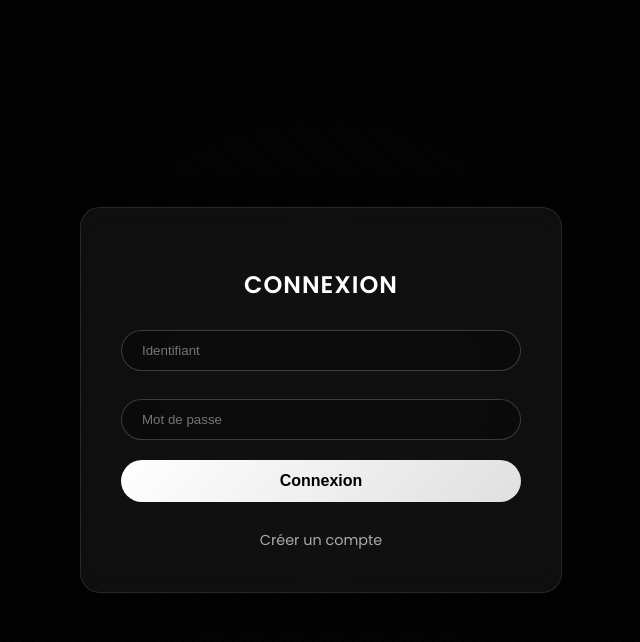
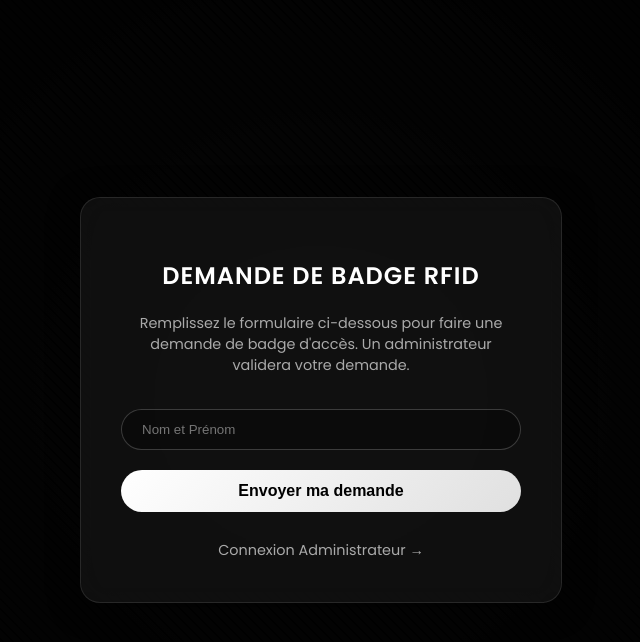
Before and after one commit to pixe71/Mini-Projet-qr-auth, a PHP site: page / in a window 1280 px wide. Shown: the top 642 px of the page, without its empty margins (319-959 px from the left). Run offline with PHP 8.4, Linux system fonts and the light colour scheme.

Commit message:
Update index.php

```diff
--- a/index.php
+++ b/index.php
@@ -2,27 +2,52 @@
 session_start();
 require 'db.php';
 
+$success = false;
+$erreur = false;
+$max_attempts = 3; // Nombre max de tentatives
+$time_window = 30; // Fenêtre de temps en secondes
+$cooldown_time = 120; // Cooldown si trop de tentatives
+
 if ($_SERVER["REQUEST_METHOD"] == "POST") {
-    $username = $_POST['username'];
-    $password = $_POST['password'];
+    // Initialiser le tableau des tentatives si nécessaire
+    if (!isset($_SESSION['request_attempts'])) {
+        $_SESSION['request_attempts'] = [];
+    }
 
-    $stmt = $pdo->prepare("SELECT * FROM admins WHERE username = ?");
-    $stmt->execute([$username]);
-    $admin = $stmt->fetch();
+    // Nettoyer les anciennes tentatives (> 30 secondes)
+    $current_time = time();
+    $_SESSION['request_attempts'] = array_filter($_SESSION['request_attempts'], function($timestamp) use ($current_time, $time_window) {
+        return ($current_time - $timestamp) < $time_window;
+    });
 
-    if ($admin && password_verify($password, $admin['password'])) {
-        // GÉNÉRATION DU TOKEN
-        $code_random = strtoupper(substr(md5(uniqid(rand(), true)), 0, 6));
-        $expiry = date('Y-m-d H:i:s', strtotime('+5 minutes'));
+    // Vérifier si en cooldown
+    if (isset($_SESSION['cooldown_until']) && $current_time < $_SESSION['cooldown_until']) {
+        $remaining = $_SESSION['cooldown_until'] - $current_time;
+        $erreur = "Trop de tentatives. Veuillez attendre encore $remaining secondes.";
+    }
+    // Vérifier le nombre de tentatives dans la fenêtre de temps
+    elseif (count($_SESSION['request_attempts']) >= $max_attempts) {
+        $_SESSION['cooldown_until'] = $current_time + $cooldown_time;
+        $erreur = "Trop de tentatives en peu de temps. Veuillez attendre $cooldown_time secondes.";
+    }
 
-        $upd = $pdo->prepare("UPDATE admins SET a2f_token = ?, a2f_expiration = ? WHERE id = ?");
-        $upd->execute([$code_random, $expiry, $admin['id']]);
+    if (!$erreur) {
+        $nom_complet = htmlspecialchars(trim($_POST['nom_complet']));
 
-        $_SESSION['temp_admin_id'] = $admin['id'];
-        header("Location: login_2fa.php");
-        exit();
-    } else {
-        $erreur = "Identifiants incorrects";
+        if (!empty($nom_complet)) {
+            try {
+                $stmt = $pdo->prepare("INSERT INTO users_rfid (nom_complet, status) VALUES (?, 'en_attente')");
+                if ($stmt->execute([$nom_complet])) {
+                    $success = true;
+                    // Enregistrer cette tentative
+                    $_SESSION['request_attempts'][] = $current_time;
+                }
+            } catch (PDOException $e) {
+                $erreur = "Erreur lors de l'enregistrement. Veuillez réessayer.";
+            }
+        } else {
+            $erreur = "Veuillez entrer votre nom complet";
+        }
     }
 }
 ?>
@@ -31,22 +56,44 @@ if ($_SERVER["REQUEST_METHOD"] == "POST") {
 <html lang="fr">
 <head>
     <meta charset="UTF-8">
-    <title>Connexion Admin</title>
+    <title>Demande de Badge RFID</title>
     <link rel="stylesheet" href="style.css">
 </head>
 <body>
     <div class="glass-panel">
-        <h2>Connexion</h2>
-        <?php if(isset($erreur)) echo "<p class='error'>$erreur</p>"; ?>
+        <h2>Demande de Badge RFID</h2>
+        <p style="color: #aaa; font-size: 0.9em; margin-bottom: 25px;">
+            Remplissez le formulaire ci-dessous pour faire une demande de badge d'accès.
+            Un administrateur validera votre demande.
+        </p>
+
+        <?php if($success): ?>
+            <div class="success">
+                ✓ Votre demande a été envoyée avec succès !<br>
+                Un administrateur va traiter votre demande prochainement.<br>
+                <small style="color: #aaa; margin-top: 10px; display: block;">Vous serez contacté une fois votre badge activé.</small>
+            </div>
+            <br>
+        <?php else: ?>
+
+        <?php if($erreur): ?>
+            <p class="error"><?php echo $erreur; ?></p>
+        <?php endif; ?>
 
         <form method="post">
-            <input type="text" name="username" placeholder="Identifiant" required autocomplete="off">
-            <input type="password" name="password" placeholder="Mot de passe" required>
-            <button type="submit">Connexion</button>
+            <input type="text"
+                   name="nom_complet"
+                   placeholder="Nom et Prénom"
+                   required
+                   autocomplete="off"
+                   value="<?php echo isset($_POST['nom_complet']) && !$success ? htmlspecialchars($_POST['nom_complet']) : ''; ?>">
+
+            <button type="submit">Envoyer ma demande</button>
         </form>
+        <?php endif; ?>
 
         <br>
-        <a href="register.php">Créer un compte</a>
+        <a href="login.php">Connexion Administrateur →</a>
     </div>
 </body>
 </html>
```
